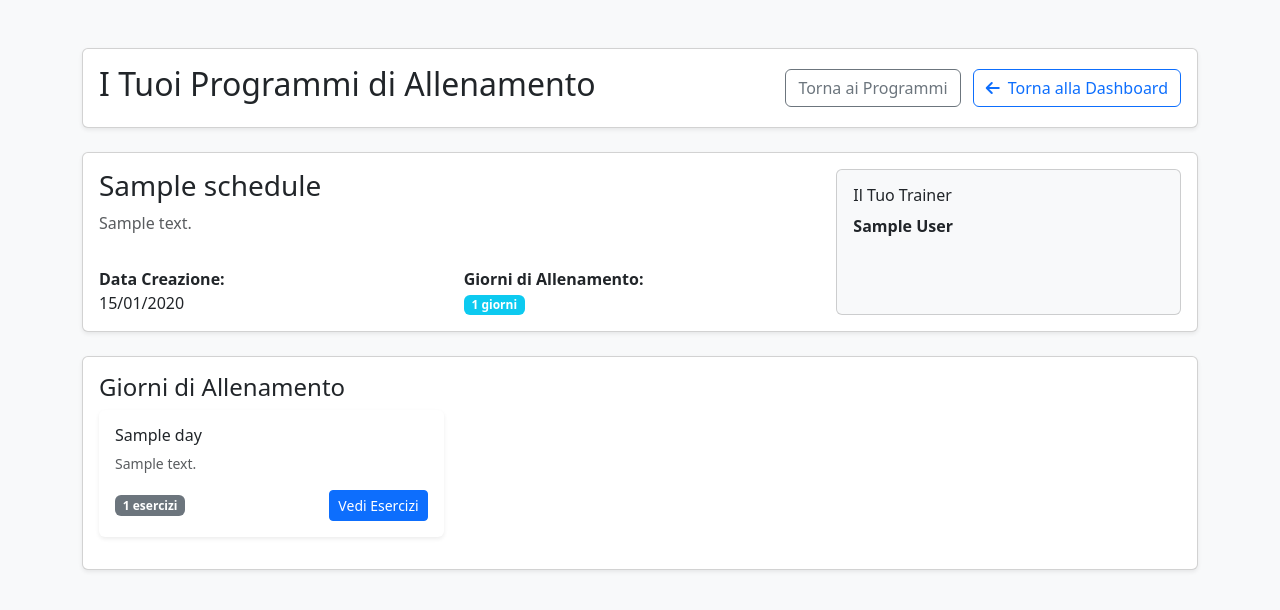
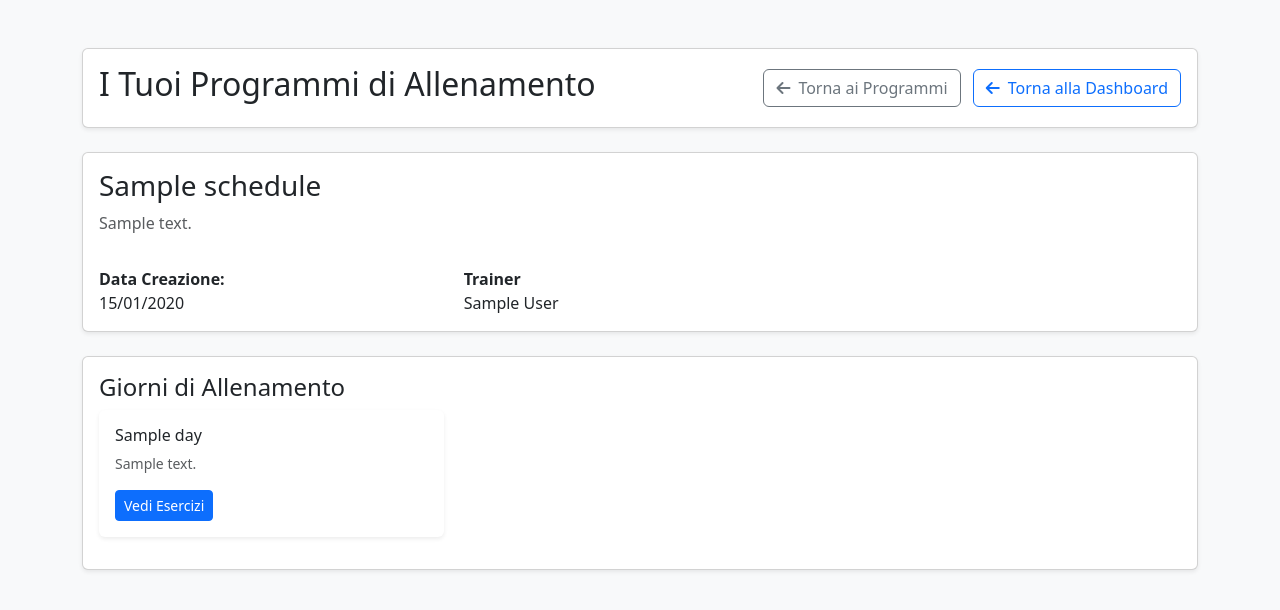
Before and after one commit to cirobassi11/gymmanager, a PHP site: page /customer_training_schedule.php?view=1 in a window 1280 px wide. Shown: the top 610 px of the page. Run offline with PHP 8.4, Linux system fonts and the light colour scheme; the visitor is signed in with stand-in values (Sample User, id 1); tables that the repository leaves empty hold one stand-in row (values such as "Sample post").

Commit message:
semplificato

```diff
--- a/customer_course_registration.php
+++ b/customer_course_registration.php
@@ -468,7 +468,6 @@ foreach($enrolledCourses as $course) {
             <?php else: ?>
                 <div class="text-center py-5">
                     <h5 class="text-muted">Nessun corso disponibile</h5>
-                    <p class="text-muted">Al momento non ci sono corsi disponibili.</p>
                 </div>
             <?php endif; ?>
         </div>
--- a/customer_feedback.php
+++ b/customer_feedback.php
@@ -220,7 +220,6 @@ if ($totalFeedbacks > 0) {
         <div class="card shadow-sm mb-4">
             <div class="card-body text-center py-5">
                 <h5 class="text-muted">Nessun feedback inviato</h5>
-                <p class="text-muted">Non hai ancora lasciato alcun feedback. Condividi la tua esperienza per aiutarci a migliorare!</p>
             </div>
         </div>
     <?php endif; ?>
--- a/customer_progress_report.php
+++ b/customer_progress_report.php
@@ -505,7 +505,6 @@ $bmiData = array_map(function($report) {
             <?php else: ?>
                 <div class="text-center py-5">
                     <h5 class="text-muted">Nessun report di progresso</h5>
-                    <p class="text-muted">Inizia a monitorare i tuoi progressi aggiungendo il primo report!</p>
                 </div>
             <?php endif; ?>
         </div>
--- a/customer_subscription.php
+++ b/customer_subscription.php
@@ -265,7 +265,6 @@ $customerInfo = $stmt->get_result()->fetch_assoc();
         <div class="card mb-4 shadow-sm">
             <div class="card-body text-center">
                 <h4 class="text-warning mb-3">Nessun Abbonamento Attivo</h4>
-                <p class="text-muted">Scegli uno degli abbonamenti disponibili qui sotto per iniziare ad allenarti!</p>
             </div>
         </div>
     <?php endif; ?>
--- a/customer_trainer_availability.php
+++ b/customer_trainer_availability.php
@@ -229,7 +229,7 @@ $customerInfo = $stmt->get_result()->fetch_assoc();
                                     ?>
                                     <tr>
                                         <td>
-                                            <strong><?= $daysOfWeek[$availability['dayOfWeek']] ?></strong>
+                                            <?= $daysOfWeek[$availability['dayOfWeek']] ?>
                                         </td>
                                         <td><?= substr($availability['startTime'], 0, 5) ?></td>
                                         <td><?= substr($availability['finishTime'], 0, 5) ?></td>
@@ -277,10 +277,6 @@ $customerInfo = $stmt->get_result()->fetch_assoc();
             <div class="card shadow-sm">
                 <div class="card-body text-center py-5">
                     <h5 class="text-muted">Nessuna disponibilità impostata</h5>
-                    <p class="text-muted">
-                        <?= htmlspecialchars($selectedTrainer['firstName']) ?> non ha ancora impostato i suoi orari di disponibilità.
-                        <br>Contatta direttamente il trainer per concordare gli appuntamenti.
-                    </p>
                 </div>
             </div>
         <?php endif; ?>
--- a/customer_training_schedule.php
+++ b/customer_training_schedule.php
@@ -47,8 +47,7 @@ if (isset($_GET['view']) && is_numeric($_GET['view'])) {
     if ($viewSchedule) {
         // Recupera i giorni di allenamento del programma
         $stmt = $conn->prepare("
-            SELECT td.*,
-                   COUNT(ed.exerciseDetailID) as exercise_count
+            SELECT td.*
             FROM TRAINING_DAYS td
             LEFT JOIN EXERCISE_DETAILS ed ON td.trainingDayID = ed.trainingDayID
             WHERE td.trainingScheduleID = ?
@@ -142,11 +141,11 @@ if (!empty($trainingSchedules)) {
                 <div>
                     <?php if (isset($_GET['view'])): ?>
                         <a href="?" class="btn btn-outline-secondary me-2">
-                            Torna ai Programmi
+                            <i class="fas fa-arrow-left me-2"></i>Torna ai Programmi
                         </a>
                     <?php elseif (isset($_GET['view_day'])): ?>
                         <a href="?view=<?= $viewDay['trainingScheduleID'] ?>" class="btn btn-outline-secondary me-2">
-                            Torna al Programma
+                            <i class="fas fa-arrow-left me-2"></i>Torna al Programma
                         </a>
                     <?php endif; ?>
                     <a href="dashboard.php" class="btn btn-outline-primary">
@@ -238,8 +237,6 @@ if (!empty($trainingSchedules)) {
                 <?php else: ?>
                     <div class="text-center py-5">
                         <h5 class="text-muted">Nessun programma di allenamento</h5>
-                        <p class="text-muted">I tuoi trainer non ti hanno ancora assegnato programmi di allenamento personalizzati.</p>
-                        <p class="text-muted">Contatta il tuo trainer per richiedere un programma su misura per te!</p>
                     </div>
                 <?php endif; ?>
             </div>
@@ -260,18 +257,8 @@ if (!empty($trainingSchedules)) {
                                 <span><?= date('d/m/Y', strtotime($viewSchedule['creationDate'])) ?></span>
                             </div>
                             <div class="col-md-6">
-                                <strong>Giorni di Allenamento:</strong><br>
-                                <span class="badge bg-info"><?= count($trainingDays) ?> giorni</span>
-                            </div>
-                        </div>
-                    </div>
-                    <div class="col-md-4">
-                        <div class="card bg-light h-100">
-                            <div class="card-body">
-                                <h6 class="card-title">Il Tuo Trainer</h6>
-                                <p class="card-text">
-                                    <strong><?= htmlspecialchars($viewSchedule['trainer_firstName'] . ' ' . $viewSchedule['trainer_lastName']) ?></strong>
-                                </p>
+                                <strong>Trainer</strong><br>
+                                <span><?= htmlspecialchars($viewSchedule['trainer_firstName'] . ' ' . $viewSchedule['trainer_lastName']) ?></span>
                             </div>
                         </div>
                     </div>
@@ -294,7 +281,6 @@ if (!empty($trainingSchedules)) {
                                         <p class="card-text text-muted small"><?= htmlspecialchars($day['description']) ?></p>
                                     <?php endif; ?>
                                     <div class="d-flex justify-content-between align-items-center">
-                                        <span class="badge bg-secondary"><?= $day['exercise_count'] ?> esercizi</span>
                                         <a href="?view_day=<?= $day['trainingDayID'] ?>" class="btn btn-sm btn-primary">
                                             Vedi Esercizi
                                         </a>
@@ -307,7 +293,6 @@ if (!empty($trainingSchedules)) {
                 <?php else: ?>
                     <div class="text-center py-4">
                         <h5 class="text-muted">Nessun giorno di allenamento</h5>
-                        <p class="text-muted">Il trainer non ha ancora strutturato i giorni di allenamento per questo programma.</p>
                     </div>
                 <?php endif; ?>
             </div>
@@ -347,10 +332,10 @@ if (!empty($trainingSchedules)) {
                                 <?php foreach($dayExercises as $exercise): ?>
                                 <tr>
                                     <td>
-                                        <span class="badge bg-primary"><?= $exercise['orderInWorkout'] ?></span>
+                                        <?= $exercise['orderInWorkout'] ?>
                                     </td>
                                     <td>
-                                        <strong><?= htmlspecialchars($exercise['exercise_name']) ?></strong>
+                                        <?= htmlspecialchars($exercise['exercise_name']) ?>
                                         <?php if ($exercise['exercise_description']): ?>
                                             <br><small class="text-muted"><?= htmlspecialchars($exercise['exercise_description']) ?></small>
                                         <?php endif; ?>
@@ -367,7 +352,6 @@ if (!empty($trainingSchedules)) {
                 <?php else: ?>
                     <div class="text-center py-4">
                         <h5 class="text-muted">Nessun esercizio programmato</h5>
-                        <p class="text-muted">Il trainer non ha ancora aggiunto esercizi per questo giorno di allenamento.</p>
                     </div>
                 <?php endif; ?>
             </div>
--- a/exercises_management.php
+++ b/exercises_management.php
@@ -318,7 +318,6 @@ if (isset($_GET['edit']) && is_numeric($_GET['edit'])) {
             <?php else: ?>
                 <div class="text-center py-5">
                     <h5 class="text-muted">Nessun esercizio disponibile</h5>
-                    <p class="text-muted">Aggiungi il primo esercizio alla libreria per iniziare a creare programmi di allenamento.</p>
                 </div>
             <?php endif; ?>
         </div>
--- a/feedback_view.php
+++ b/feedback_view.php
@@ -124,8 +124,7 @@ $stats = getFeedbackStats($conn);
                 </div>
             <?php else: ?>
                 <div class="text-center py-5">
-                    <h5 class="text-muted">Nessun feedback disponibile</h5>
-                    <p class="text-muted">Non sono ancora stati ricevuti feedback dai clienti.</p>
+                    <h5 class="text-muted">Nessun feedback ricevuto</h5>
                 </div>
             <?php endif; ?>
         </div>
--- a/login.php
+++ b/login.php
@@ -54,7 +54,6 @@ if ($_SERVER['REQUEST_METHOD'] === 'POST') {
             <div class="card-body p-4">
                 <div class="text-center mb-4">
                     <h3 class="text-primary">Palestra</h3>
-                    <p class="text-muted">Accedi al tuo account</p>
                 </div>
                 <?php if ($error): ?>
                     <div class="alert alert-danger" role="alert">
--- a/trainer_courses.php
+++ b/trainer_courses.php
@@ -257,7 +257,6 @@ $trainerInfo = $stmt->get_result()->fetch_assoc();
             <?php else: ?>
                 <div class="text-center py-5">
                     <h5 class="text-muted">Nessun corso assegnato</h5>
-                    <p class="text-muted">Al momento non hai corsi assegnati. Contatta l'amministratore per richiedere l'assegnazione di corsi.</p>
                 </div>
             <?php endif; ?>
         </div>
--- a/trainer_customers.php
+++ b/trainer_customers.php
@@ -172,7 +172,7 @@ $stats = getTrainerCustomerStats($conn, $trainerID);
                         <div class="card text-white h-100" style="background: linear-gradient(135deg, #17a2b8 0%, #6f42c1 100%);">
                             <div class="card-body text-center d-flex flex-column justify-content-center">
                                 <h3><?= $stats['activeThisMonth'] ?></h3>
-                                <p class="mb-0">Nuovi Questo Mese</p>
+                                <p class="mb-0">Nuovi iscritti in questo mese</p>
                             </div>
                         </div>
                     </div>
@@ -236,8 +236,7 @@ $stats = getTrainerCustomerStats($conn, $trainerID);
                     </div>
                 <?php else: ?>
                     <div class="text-center py-5">
-                        <h5 class="text-muted">Nessun cliente ancora</h5>
-                        <p class="text-muted">Quando i clienti si iscriveranno ai tuoi corsi, appariranno qui.</p>
+                        <h5 class="text-muted">Nessun cliente iscritto ai tuoi corsi</h5>
                     </div>
                 <?php endif; ?>
             </div>
@@ -295,7 +294,6 @@ $stats = getTrainerCustomerStats($conn, $trainerID);
                 <?php else: ?>
                     <div class="text-center py-5">
                         <h5 class="text-muted">Nessuna misurazione di progresso</h5>
-                        <p class="text-muted">Questo cliente non ha ancora inserito misurazione sui suoi progressi.</p>
                     </div>
                 <?php endif; ?>
             </div>
```
Also changed, not shown: financial_reports.php (+5 -10 lines), trainer_availability.php (+4 -5 lines), training_schedule.php (+4 -17 lines).
